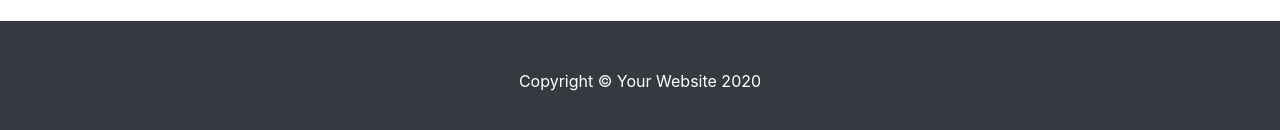
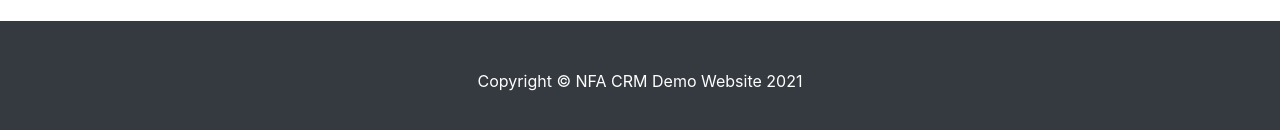
Before and after one commit to preranap1/NFA-CRM, a website: page contact.html in a window 1280 px wide. Shown: the part 760-890 px from the top of the page. Drawn offline with nearby package versions, Linux system fonts and the light colour scheme.

Commit message:
Update contact.html

```diff
--- a/contact.html
+++ b/contact.html
@@ -120,7 +120,7 @@
   <!-- Footer -->
   <footer class="py-5 bg-dark">
     <div class="container">
-      <p class="m-0 text-center text-white">Copyright &copy; Your Website 2020</p>
+      <p class="m-0 text-center text-white">Copyright &copy; NFA CRM Demo Website 2021</p>
     </div>
     <!-- /.container -->
   </footer>
```
